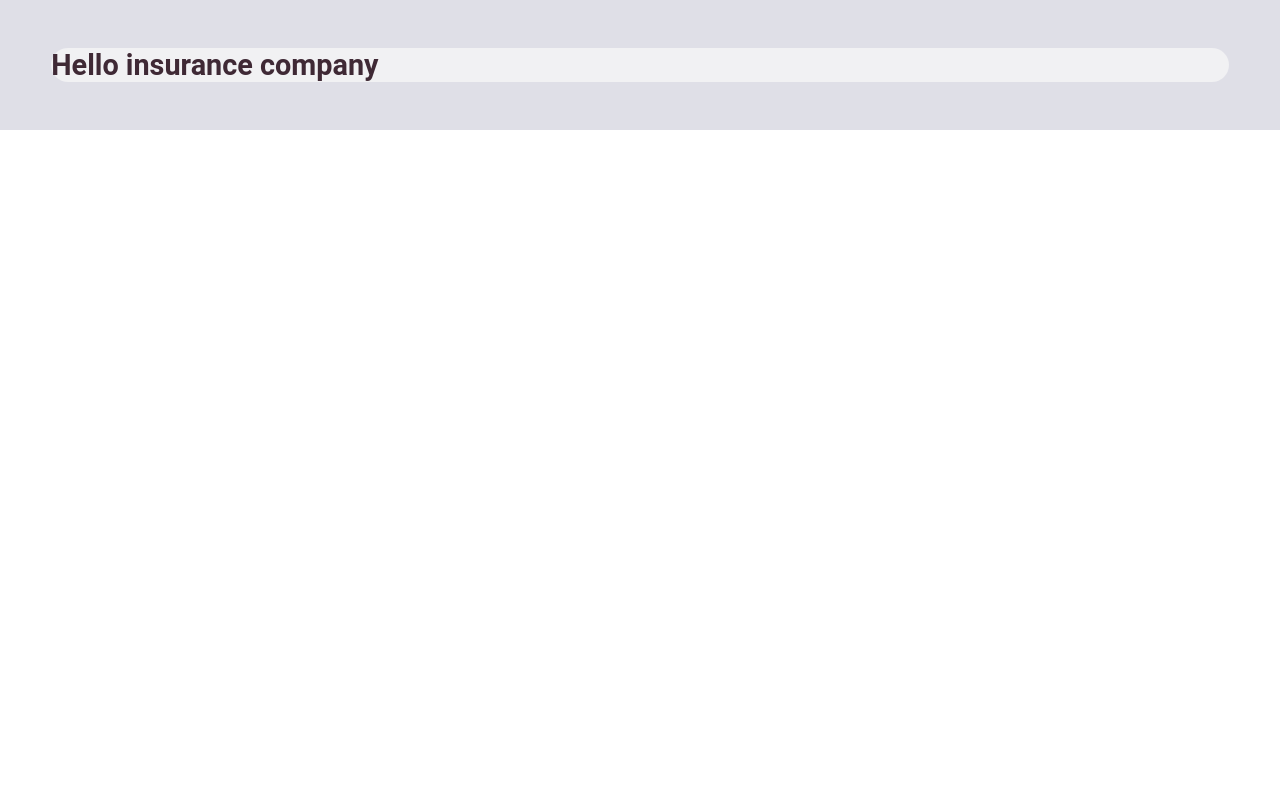
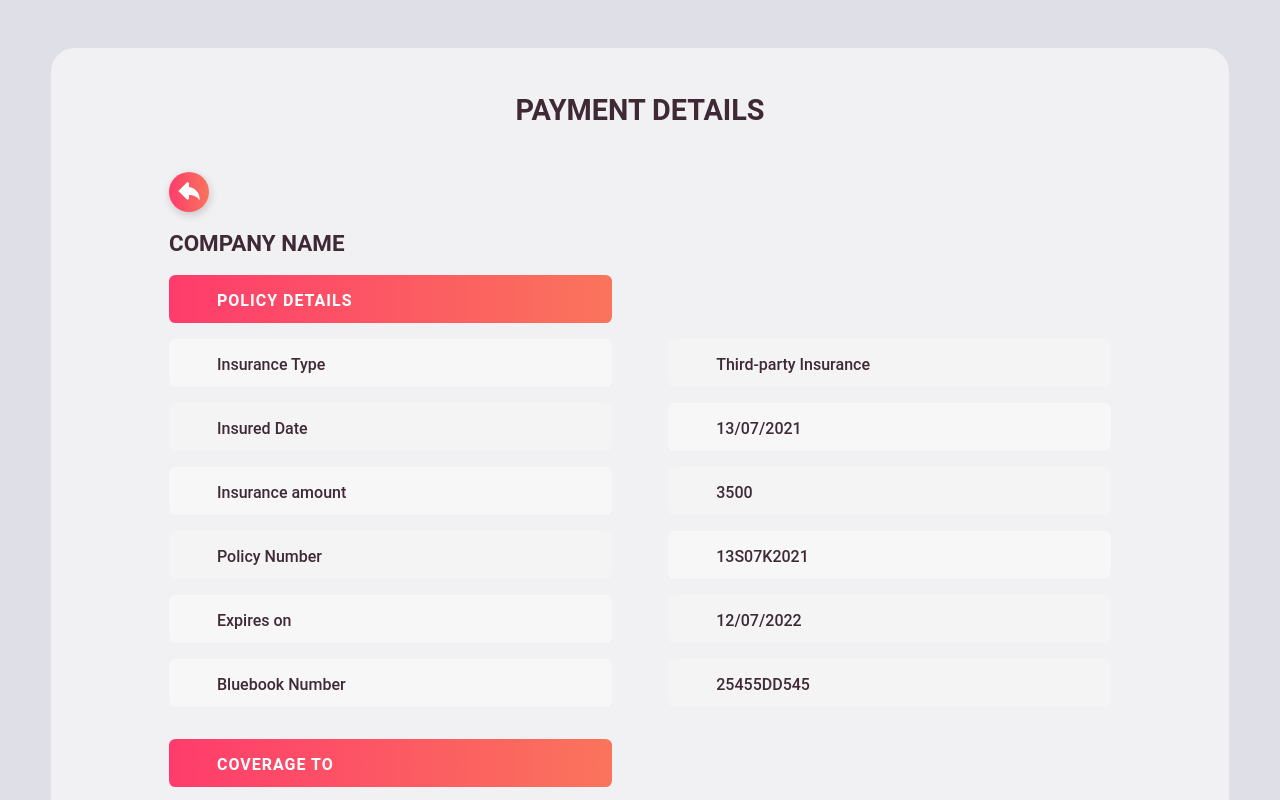
Before and after one commit to sayyed-sprinter/Motor-Tax-Application, a React (Create React App) app: page /insurance-summary in a window 1280 px wide. Shown: the top 800 px of the page. Built offline with nearby package versions, Linux system fonts and the light colour scheme; the HTML template or start-up script is replaced by a standard one; what pdfmake would draw is missing.

Commit message:
Added insurance summary screen

```diff
--- a/src/index.css
+++ b/src/index.css
@@ -113,6 +113,10 @@ h6 {
 
 .btn-lg {
   width: 13rem;
+}
+
+.btn-xlg {
+  width: 17rem;
 }
 
 .btn:disabled {
--- a/src/screens/InsuranceSummaryScreen.js
+++ b/src/screens/InsuranceSummaryScreen.js
@@ -1,9 +1,84 @@
 import React from 'react';
 
-const InsuranceSummaryScreen = () => {
+import { Link } from 'react-router-dom';
+import { useDispatch, useSelector } from 'react-redux';
+import { VscLoading } from 'react-icons/vsc';
+import { TiArrowBack } from 'react-icons/ti';
+
+import Button from '../components/Button';
+import List from '../components/List';
+
+import { TAXPAYER_FETCH_RESET } from '../constants/taxpayerConstants';
+
+const InsuranceSummaryScreen = ({ history }) => {
+  const record = useSelector((state) => state.taxpayer);
+  const { loading, error, taxpayerinfo } = record;
+
+  const dispatch = useDispatch();
+
+  const goBackHandler = () => {
+    dispatch({ type: TAXPAYER_FETCH_RESET });
+    history.push({ pathname: '/', state: { insurancePaid: true } });
+  };
+
   return (
     <>
-      <h1>Hello insurance company</h1>
+      <>
+        {loading ? (
+          <VscLoading className='loader screen-loader' />
+        ) : error ? (
+          <p>Error occured: {error}</p>
+        ) : (
+          <>
+            <div className='payment-details-box' id='tax-summary-screen'>
+              <h1 className='heading-1'>Payment details</h1>
+              <div className='btn btn--go-back' onClick={goBackHandler}>
+                <TiArrowBack className='go-back' />
+              </div>
+              <div className='payment-details'>
+                <div className='taxpayer-details'>
+                  <h2 className='taxpayer'>Company Name</h2>
+                </div>
+                <List
+                  title='Policy Details'
+                  key1='Insurance Type'
+                  value1='Third-party Insurance'
+                  key2='Insured Date'
+                  value2='13/07/2021'
+                  key3='Insurance amount'
+                  value3='3500'
+                  key4='Policy Number'
+                  value4='13S07K2021'
+                  key5='Expires on'
+                  value5='12/07/2022'
+                  key6='Bluebook Number'
+                  value6='25455DD545'
+                />
+                <List
+                  title='Coverage to'
+                  key1='Vehicle type and CC'
+                  value1='Bike - 250 cc'
+                  key2='Driver'
+                  value2='Rs. 500,000/-'
+                  key3='Conductor:'
+                  value3='Rs. 500,000/-'
+                  key4='Helper'
+                  value4='Rs. 500,000/-'
+                  key5='Passenger'
+                  value5='Rs. 500,000/-'
+                  key6='Medical Expense'
+                  value6='Rs. 300,000/- (per pax)'
+                />
+              </div>
+
+              <Button
+                text='pay & download receipt'
+                classes='btn btn--pay btn-xlg'
+              />
+            </div>
+          </>
+        )}
+      </>
     </>
   );
 };
```
